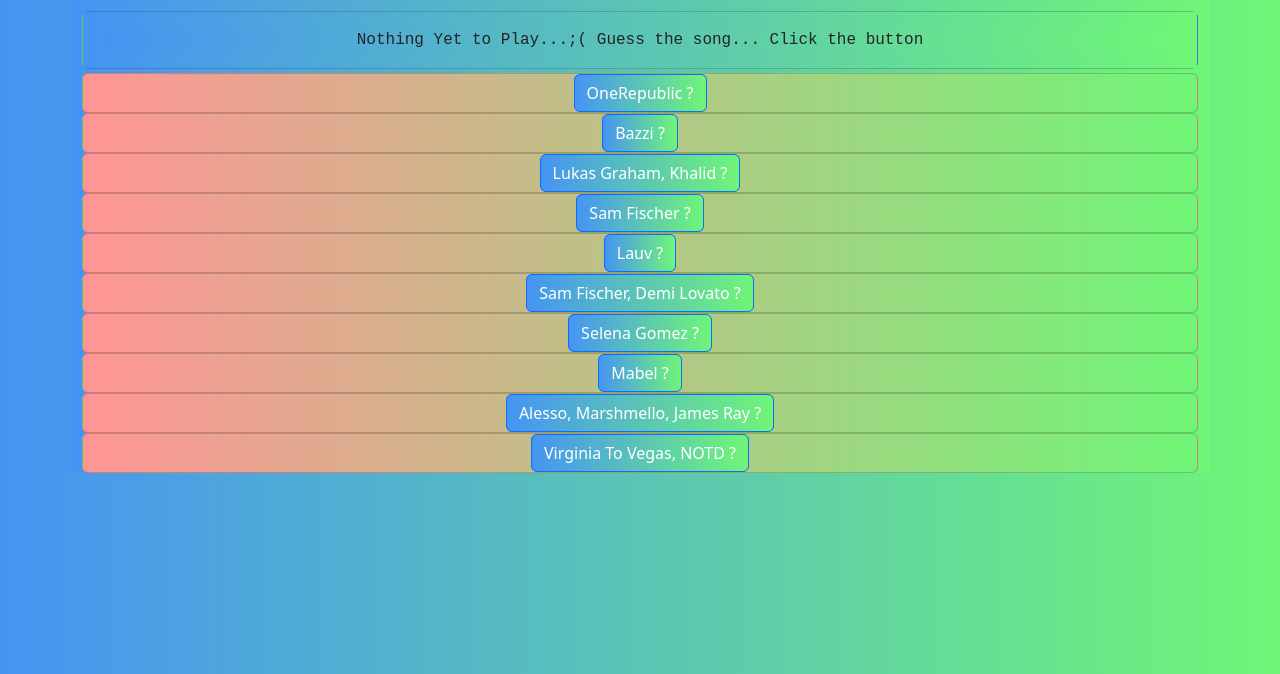
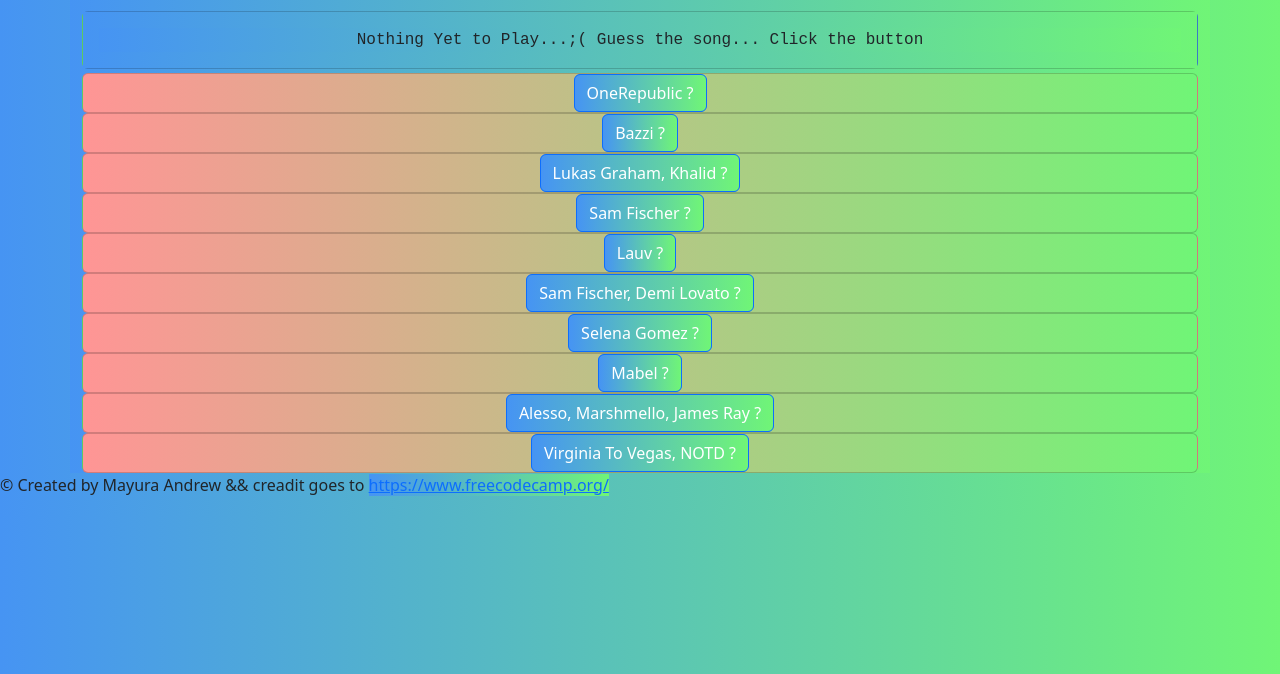
Before and after one commit to mayura-alahakoon/mytopmusictracks, a plain HTML site: page index.html in a window 1280 px wide. Shown: the part 126-800 px from the top of the page. Drawn offline with nearby package versions, Linux system fonts and the light colour scheme.

Commit message:
Update index.html

```diff
--- a/index.html
+++ b/index.html
@@ -161,6 +161,9 @@
 
 
 
+    <footer>
+        <p>&copy; Created by Mayura Andrew && creadit goes to <a href="https://www.freecodecamp.org/" target="_blank">https://www.freecodecamp.org/</a></p>
+    </footer>
 
     <script src="https://cdn.jsdelivr.net/npm/@popperjs/core@2.11.6/dist/umd/popper.min.js" integrity="sha384-oBqDVmMz9ATKxIep9tiCxS/Z9fNfEXiDAYTujMAeBAsjFuCZSmKbSSUnQlmh/jp3" crossorigin="anonymous"></script>
     <script src="https://cdn.jsdelivr.net/npm/bootstrap@5.2.3/dist/js/bootstrap.min.js" integrity="sha384-cuYeSxntonz0PPNlHhBs68uyIAVpIIOZZ5JqeqvYYIcEL727kskC66kF92t6Xl2V" crossorigin="anonymous"></script>
```
